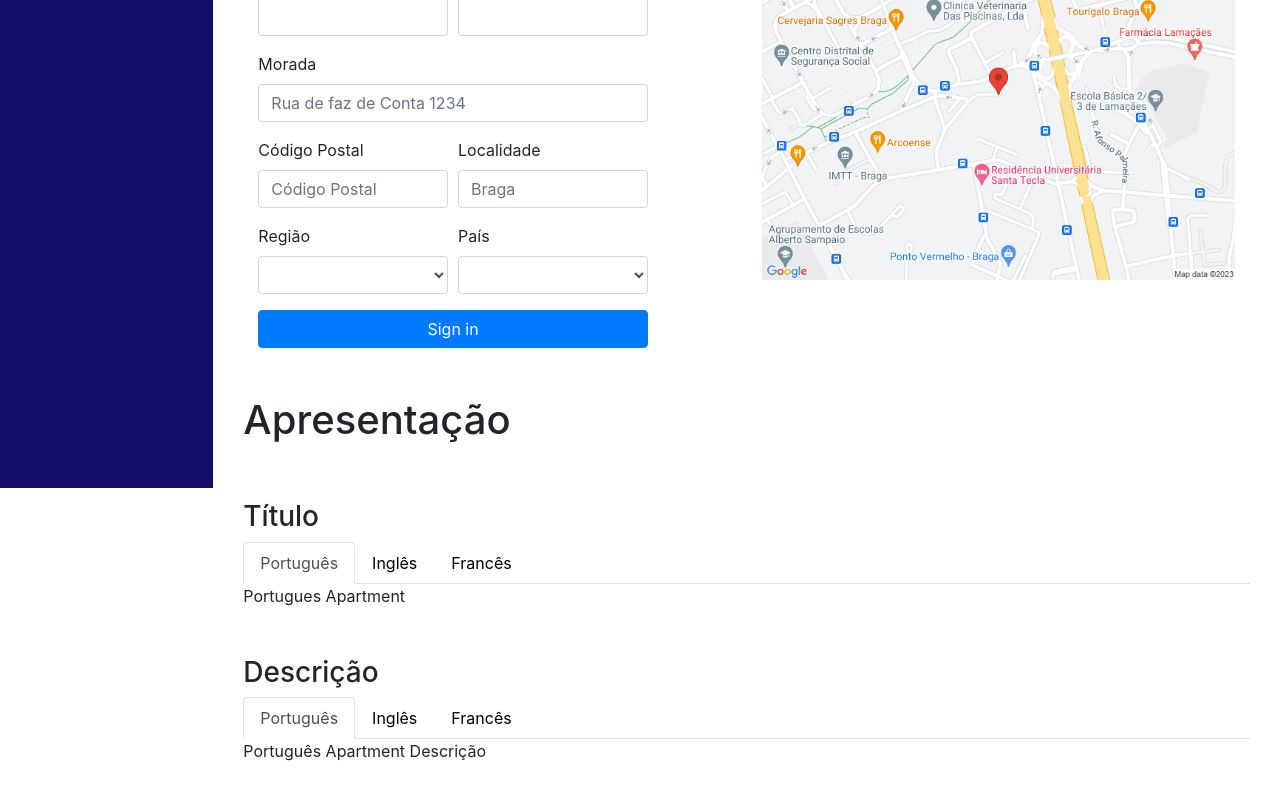
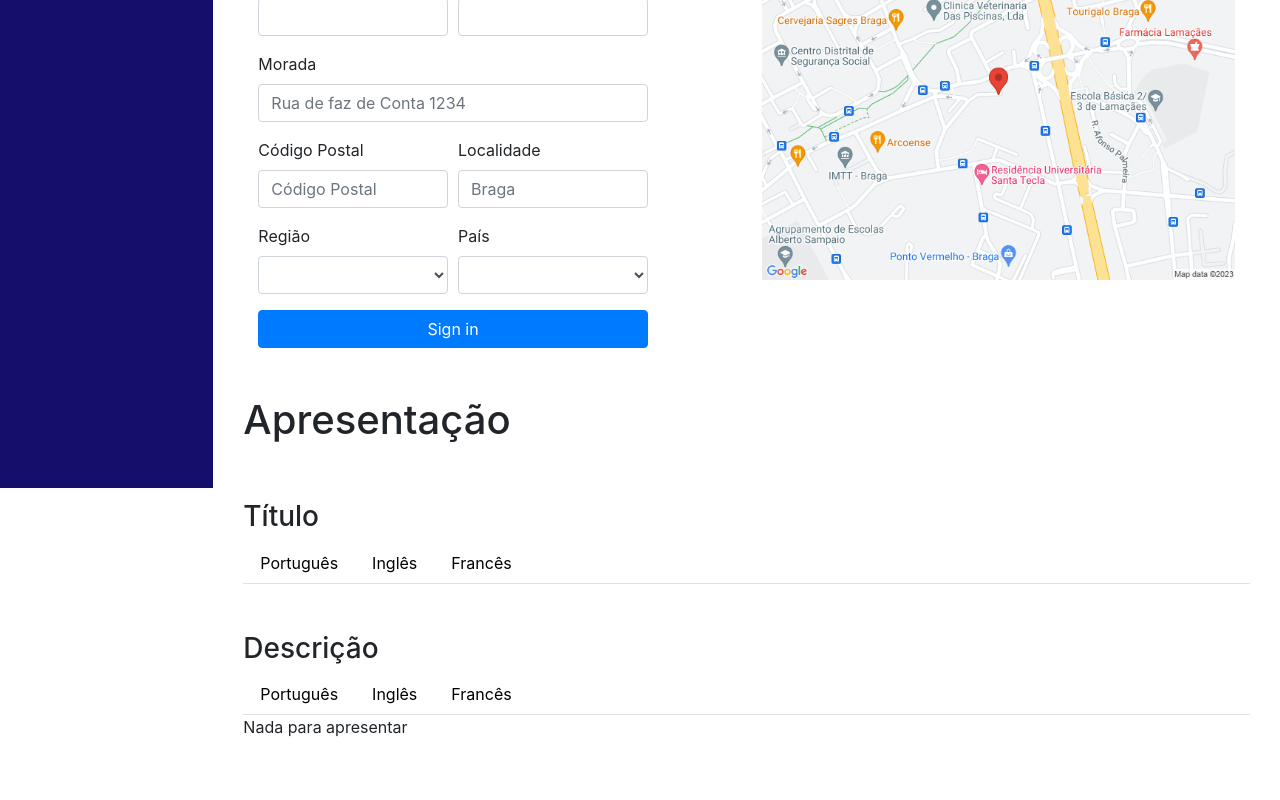
Before and after one commit to LordAragon01/vue_template, a Vue app: page /alojamento in a window 1280 px wide. Shown: the part 312-1112 px from the top of the page. Built offline with nearby package versions, Linux system fonts and the light colour scheme; the HTML template or start-up script is replaced by a standard one.

Commit message:
Add functionality to choose title and show description

```diff
--- a/src/views/Alojamento.vue
+++ b/src/views/Alojamento.vue
@@ -80,45 +80,41 @@
         <div class="titlebase d-flex-flex-row order-1 mt-5">
             <h3>Título</h3>
 
-            <ul class="nav nav-tabs" id="myTab" role="tablist">
-                <li class="nav-item" role="presentation">
-                    <button class="nav-link active" id="home-tab" data-toggle="tab" data-target="#home" type="button" role="tab" aria-controls="home" aria-selected="true">Português</button>
-                </li>
-                <li class="nav-item" role="presentation">
-                    <button class="nav-link" id="profile-tab" data-toggle="tab" data-target="#profile" type="button" role="tab" aria-controls="profile" aria-selected="false">Inglês</button>
-                </li>
-                <li class="nav-item" role="presentation">
-                    <button class="nav-link" id="contact-tab" data-toggle="tab" data-target="#contact" type="button" role="tab" aria-controls="contact" aria-selected="false">Francês</button>
+            <ul class="nav nav-tabs" id="myTabDesc" role="tablist">
+                <li class="nav-item" role="presentation" v-for="(value, index) in listoftitle" :key="index">
+                    <button class="nav-link" :id="value.tag + 'tab'" data-toggle="tab" :data-target="tagindicate + value.tag" type="button" role="tab" :aria-controls="value.tag" :aria-selected="true" v-on:click="addClass(index)">{{ value.name }}</button>
                 </li>
             </ul>
 
             <div class="tab-content" id="myTabContent">
-                <div class="tab-pane fade show active" id="home" role="tabpanel" aria-labelledby="home-tab">Portugues Apartment</div>
-                <div class="tab-pane fade" id="profile" role="tabpanel" aria-labelledby="profile-tab">Inglês Apartment</div>
-                <div class="tab-pane fade" id="contact" role="tabpanel" aria-labelledby="contact-tab">Francês Apartment</div>
+                <div v-for="(value, index) in listoftitle" :key="index" class="tab-pane fade" :id="value.tag" role="tabpanel" :aria-labelledby="value.tag">{{ value.title }}</div>
             </div>
 
         </div>
 
-        <div class="titlebase d-flex-flex-row order-2 mt-5">
+        <div class="descbase d-flex-flex-row order-2 mt-5">
             <h3>Descrição</h3>
 
-            <ul class="nav nav-tabs" id="myTab" role="tablist">
-                <li class="nav-item" role="presentation">
-                    <button class="nav-link active" id="home-tab" data-toggle="tab" data-target="#home" type="button" role="tab" aria-controls="home" aria-selected="true">Português</button>
-                </li>
-                <li class="nav-item" role="presentation">
-                    <button class="nav-link" id="profile-tab" data-toggle="tab" data-target="#profile" type="button" role="tab" aria-controls="profile" aria-selected="false">Inglês</button>
-                </li>
-                <li class="nav-item" role="presentation">
-                    <button class="nav-link" id="contact-tab" data-toggle="tab" data-target="#contact" type="button" role="tab" aria-controls="contact" aria-selected="false">Francês</button>
+            <ul class="nav nav-tabs" id="myTabDesc" role="tablist">
+                <li class="nav-item" role="presentation" v-for="(value, index) in listofdesc" :key="index">
+                    <button class="nav-link" :id="value.tag + 'tab'" data-toggle="tab" :data-target="tagindicate + value.tag" type="button" role="tab" :aria-controls="value.tag" :aria-selected="true">{{ value.name }}</button>
                 </li>
             </ul>
 
             <div class="tab-content" id="myTabContent">
-                <div class="tab-pane fade show active" id="home" role="tabpanel" aria-labelledby="home-tab">Português Apartment Descrição</div>
-                <div class="tab-pane fade" id="profile" role="tabpanel" aria-labelledby="profile-tab">Inglês Apartment Descrição</div>
-                <div class="tab-pane fade" id="contact" role="tabpanel" aria-labelledby="contact-tab">Francês Apartment Descrição</div>
+                <div v-if="numberref === 0">
+                    <div v-for="(value, index) in listofdescport" :key="index" class="tab-pane fade" :class="addclassData" :id="value.tag" role="tabpanel" :aria-labelledby="value.tag">{{ value.descricao }}</div>
+                </div>
+                <div v-else-if="numberref === 1">
+                    <div v-for="(value, index) in listofdescing" :key="index" class="tab-pane fade" :class="addclassData" :id="value.tag" role="tabpanel" :aria-labelledby="value.tag">{{ value.descricao }}</div>
+                </div>
+                <div v-else-if="numberref === 2">
+                    <div v-for="(value, index) in listofdescfranc" :key="index" class="tab-pane fade" :class="addclassData" :id="value.tag" role="tabpanel" :aria-labelledby="value.tag">{{ value.descricao }}</div>
+                </div>
+                <div v-else>
+                    Nada para apresentar
+                </div>
+
             </div>
 
         </div>
@@ -131,7 +127,6 @@
 <script>
 
 
-
 export default{
 
     data(){
@@ -142,7 +137,29 @@ export default{
             validateinput: false,
             registo: null,
             url: 'https://restcountries.com/v2/all',
-            listofcountry: []
+            listofcountry: [],
+            listoftitle:[
+                {id:1, name: 'Português', tag: 'portugues', title:'Portugues Apartament'},
+                {id:2, name: 'Inglês', tag: 'ingles', title:'Ingles Apartament'},
+                {id:3, name: 'Francês', tag: 'frances', title:'Frances Apartament'},
+            ],
+            listofdesc:[
+                {id:1, name: 'Português', tag: 'portugues', title:'Portugues Apartament'},
+                {id:2, name: 'Inglês', tag: 'ingles', title:'Ingles Apartament'},
+                {id:3, name: 'Francês', tag: 'frances', title:'Frances Apartament'},
+            ],
+            listofdescport:[
+                {id:1, name: 'Português', tag: 'portugues', descricao:'Portugues Apartament Descricao'},
+            ],
+            listofdescing:[
+                {id:1, name: 'Inglês', tag: 'ingles', descricao:'Inglês Apartament Descricao'},
+            ],
+            listofdescfranc:[
+                {id:1, name: 'Francês', tag: 'frances', descricao:'Francês Apartament Descricao'},
+            ],
+            numberref: '',
+            tagindicate: '#',
+            addclassData:['show', 'active']
 
         }
 
@@ -225,6 +242,14 @@ export default{
 
             }
 
+        },
+        addClass(index){
+
+            //let position = index === 0 ? index + 1 : index;
+            console.log(index);
+
+            return this.numberref = index;
+
         }
 
     },
```
